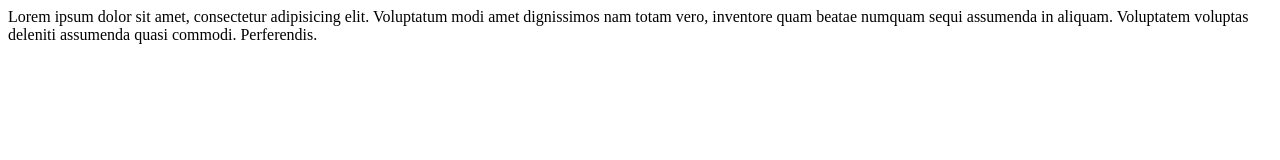
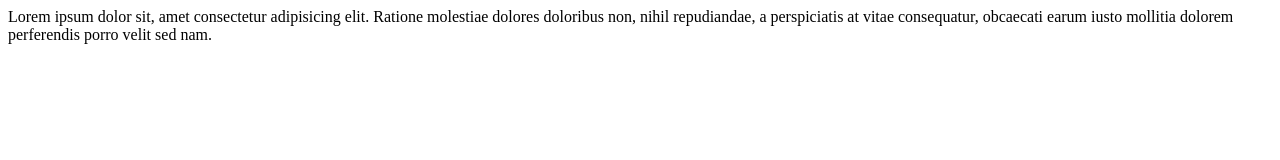
Before and after one commit to AlanjJotDe/kalkulator1, a plain HTML site: page index.html in a window 1280 px wide. Drawn offline with Linux system fonts and the light colour scheme.

Commit message:
kalkulator

```diff
--- a/index.html
+++ b/index.html
@@ -6,6 +6,6 @@
     <title>Document</title>
 </head>
 <body>
-  <div> Lorem ipsum dolor sit amet, consectetur adipisicing elit. Voluptatum modi amet dignissimos nam totam vero, inventore quam beatae numquam sequi assumenda in aliquam. Voluptatem voluptas deleniti assumenda quasi commodi. Perferendis.</div>
+  <div> Lorem ipsum dolor sit, amet consectetur adipisicing elit. Ratione molestiae dolores doloribus non, nihil repudiandae, a perspiciatis at vitae consequatur, obcaecati earum iusto mollitia dolorem perferendis porro velit sed nam.</div>
 </body>
 </html>
```
